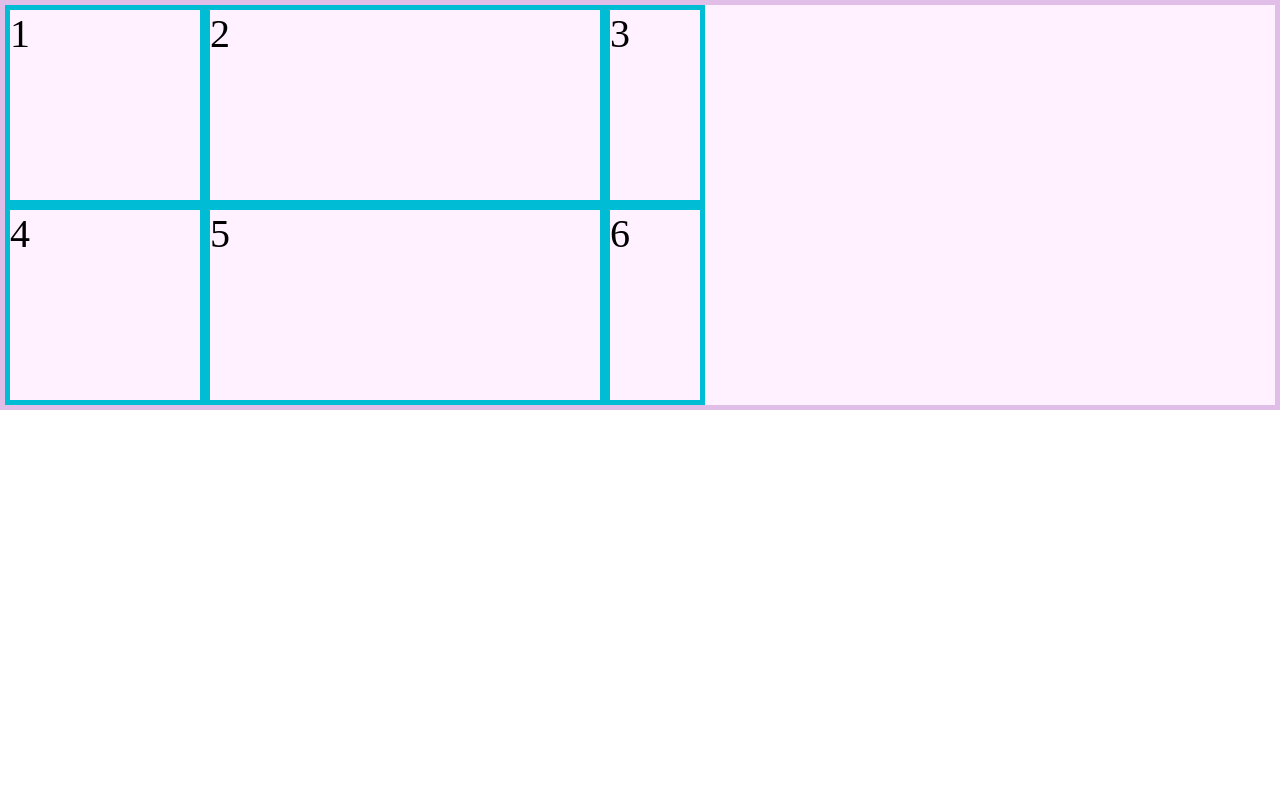
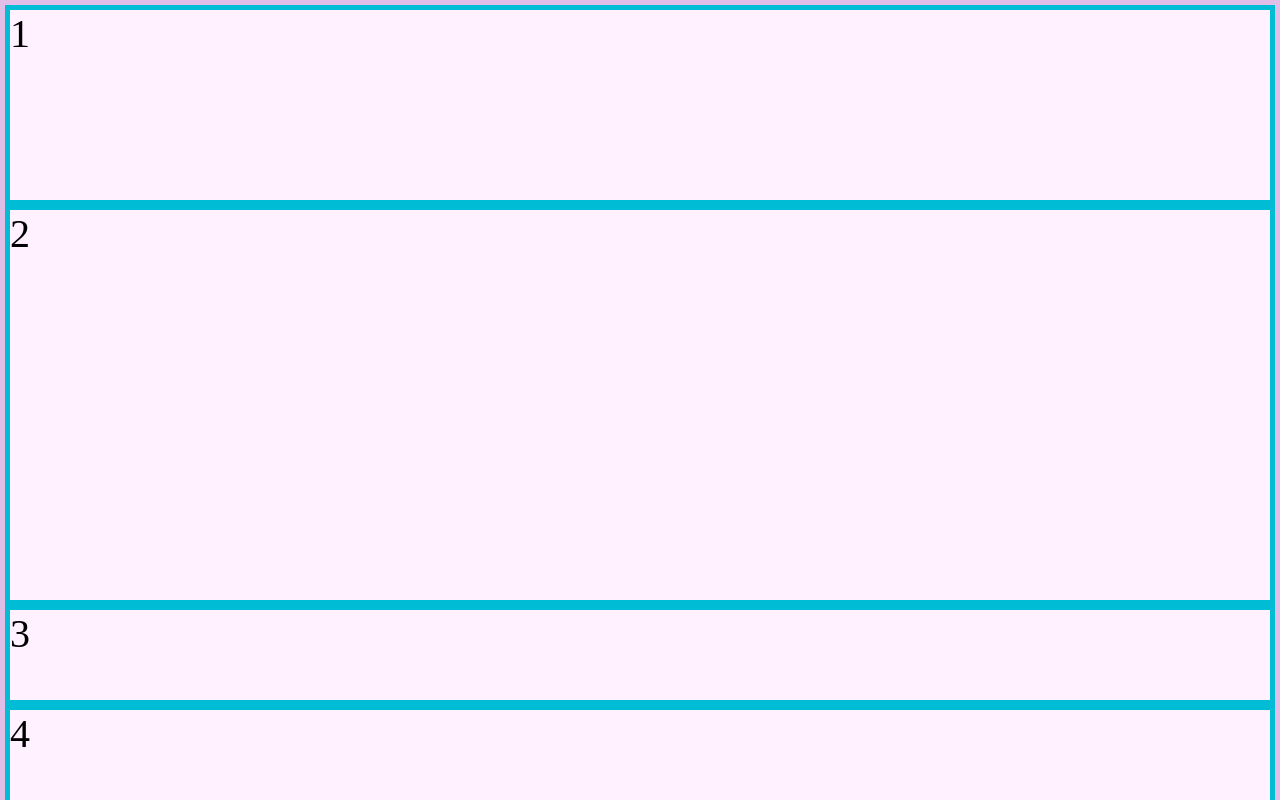
Before and after one commit to Abdiel-Bonilla/posicionamiento_css, a plain HTML site: page grid/index.html in a window 1280 px wide. Shown: the top 800 px of the page. Drawn offline with Linux system fonts and the light colour scheme.

Commit message:
grid template-rows

```diff
--- a/grid/style.css
+++ b/grid/style.css
@@ -10,7 +10,7 @@ html{
     border: 5px solid #e1bee7;
     background-color: #fff1ff;
     display: grid;
-    grid-template-columns: 200px 400px 100px ;
+    grid-template-rows: 200px 400px 100px ;
     grid-auto-rows: 200px;
 }
 .item{
```
